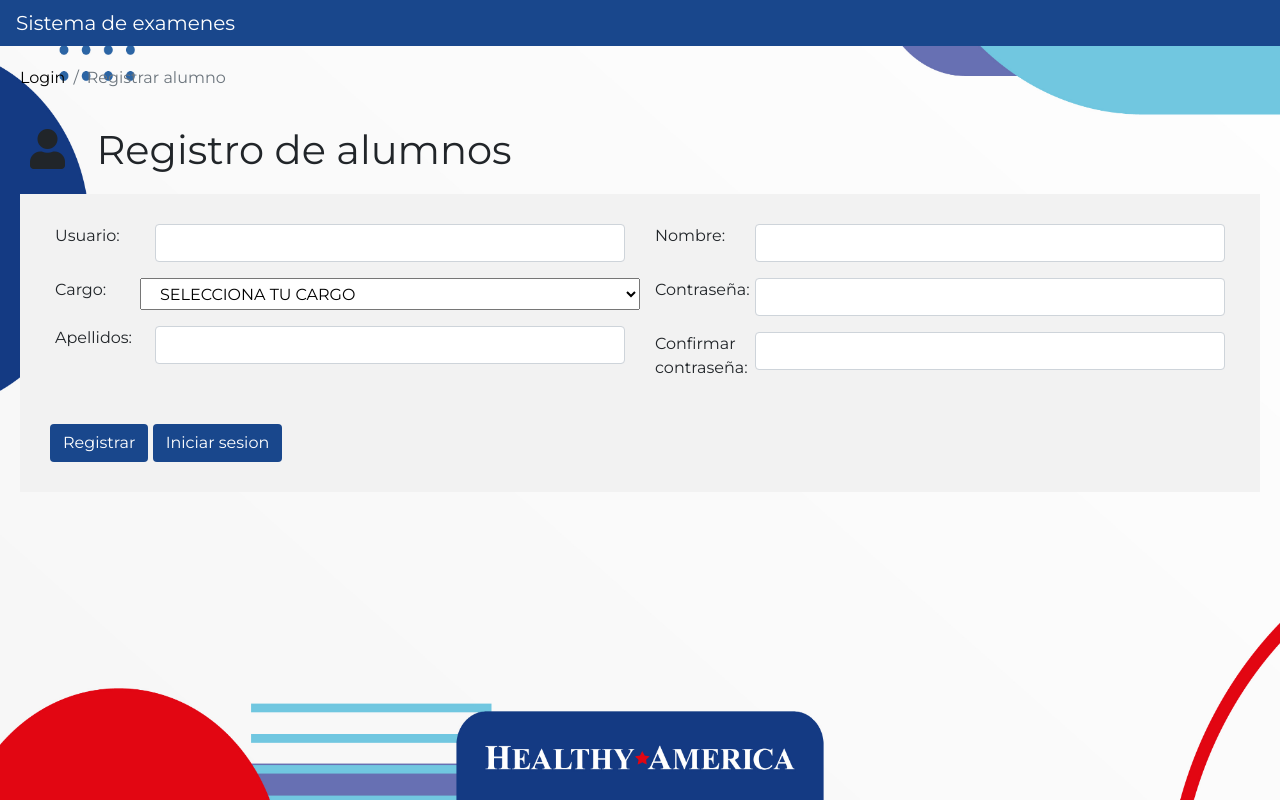
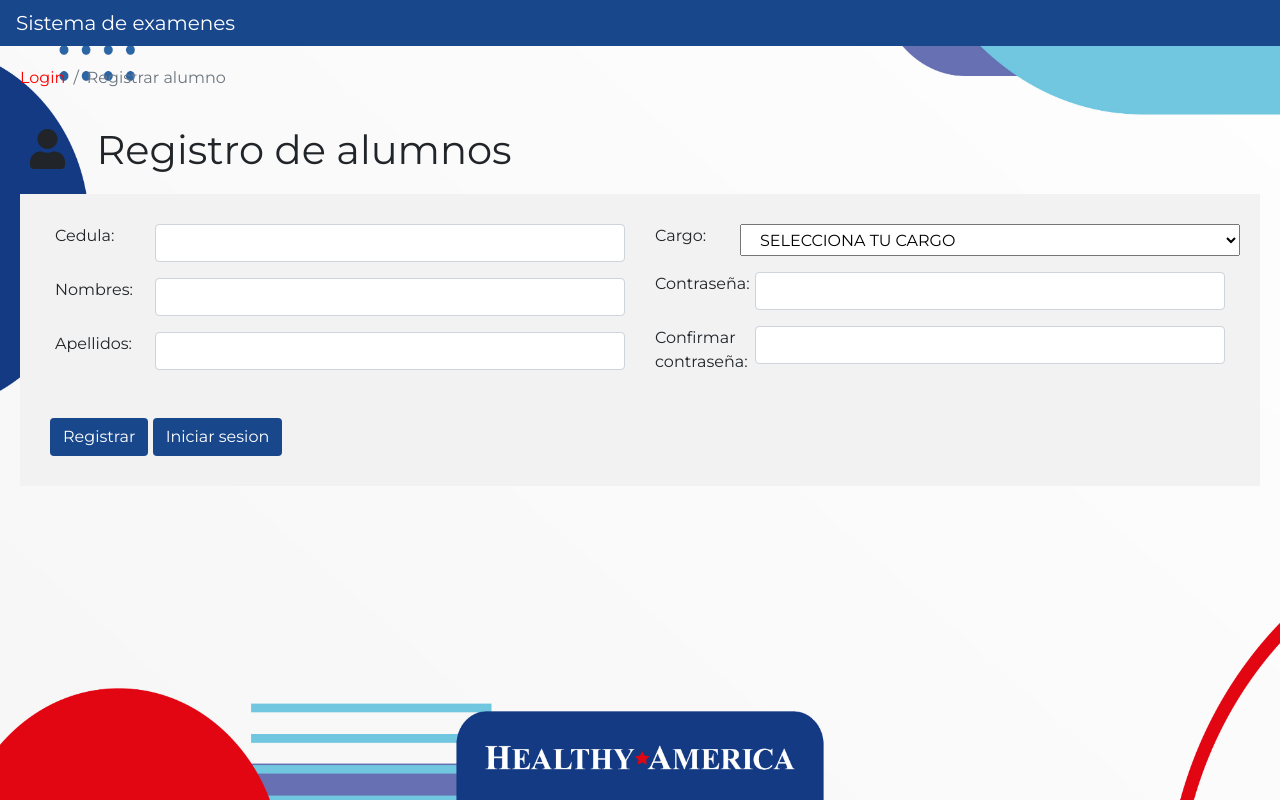
Before and after one commit to Diegotoloza2003/ExamenesHAS, a PHP site: page /registro_de_alumnos.php in a window 1280 px wide. Run offline with PHP 8.4, Linux system fonts and the light colour scheme; tables that the repository leaves empty or names only in its code hold one stand-in row (values such as "Sample post"); data that the repository does not hold is empty; some web fonts are replaced.

Commit message:
guardarcargos

```diff
--- a/models/config.php
+++ b/models/config.php
@@ -2,11 +2,15 @@
 
 	//Datos de conexion con servidor
 
-	define("DB", "db_aa194e_examen");
-	define("HOST", "mysql5026.site4now.net");
-	define("USER", "aa194e_examen");
-	define("PASSWORD", "Holaquehace123");
+	//define("DB", "db_aa194e_examen");
+	//define("HOST", "mysql5026.site4now.net");
+	//define("USER", "aa194e_examen");
+	//define("PASSWORD", "Holaquehace123");
 
+	define("DB", "examenes1");
+	define("HOST", "localhost");
+	define("USER", "root");
+	define("PASSWORD", "");
 	const SHOW_ERRORS = false;
 
 ?>
--- a/modulos/alumnos/models/Student.php
+++ b/modulos/alumnos/models/Student.php
@@ -245,6 +245,7 @@
         $headTable = "<thead><tr>
                               <th>Usuario</th>
                               <th>Nombre</th>
+                              <th>Cargo</th>
                               <th class='text-center'>Estado</th>
                               <th class='text-center'>Password</th>
                               <th></th>
@@ -272,6 +273,11 @@
                         <td>
                             <span class='student-dataTd$datos[id]'>$datos[apellido] $datos[nombre]</span>
                         </td>
+
+                        <td>
+                            <span class='student-dataTd$datos[id]'>$datos[cargo] </span>
+                        </td>
+
                         <td class='text-center'>
                             <button class='update-statusBtn $status' id='update-statusBtn$datos[id]' value='$datos[id]||$datos[estado]' title='Click para actualizar estado'>
 
@@ -366,7 +372,7 @@
                     $addOne = $this->crud(
                         "insert into alumnos (usuario, nombre, cargo, apellido, password, tipoUsuario, estado, fechaDeRegistro) values ('$usuario','$nombre','$cargos','$apellido', '$password', '$userType','$estado', '$date')",
                         "Error al registrar alumno",
-                        $this->success_msg("El alumn@ &nbsp <strong>$nombre  $apellidos&nbsp</strong> se registro correctamente en la base de datos"),
+                        $this->success_msg("El alumn@ &nbsp <strong>$nombre  $apellidos&nbsp</strong> se registro correctamente"),
                         $this->danger_msg("Error al registrar alumno")
                     );
 
@@ -422,23 +428,19 @@
                     <div class="form-body row">
                         <div class="col-md-6">
                             <div class="form-group row">
-                                <label class="col-sm-2">Usuario:</label>
+                                <label class="col-sm-2">Cedula:</label>
                                 <div class="col-sm-10">
                                     <input type="text" name="usuario" id="usuario" class="form-control datos" tabindex="1" value="' . $this->usuario . '">
                                 </div>
                             </div>
 
                             <div class="form-group row">
-                                <label class="col-sm-2">Cargo:</label>
-                                <select class="col-sm-10" name="cargos" id="cargos">
-                                    <option value="" selected disabled>SELECCIONA TU CARGO</option>';
+                                <label class="col-sm-2">Nombres:</label>
+                                <div class="col-sm-10">
+                                    <input type="text" name="nombre" id="nombre" class="form-control datos" tabindex="2" value="' . $this->nombre . '">
+                                </div>
+                            </div>
 
-        foreach ($cargos as $key => $cargo) {
-            $html .= '<option value="' . $cargo['id'] . '">' . $cargo['name'] . '</option>';
-        }
-
-        $html .= '</select>
-                </div>
 
                 <div class="form-group row">
                     <label class="col-sm-2">Apellidos:</label>
@@ -449,12 +451,19 @@
             </div>
 
             <div class="col-md-6">
-                <div class="form-group row">
-                    <label class="col-sm-2">Nombre:</label>
-                    <div class="col-sm-10">
-                        <input type="text" name="nombre" id="nombre" class="form-control datos" tabindex="2" value="' . $this->nombre . '">
-                    </div>
-                </div>
+            <div class="form-group row">
+                <label class="col-sm-2">Cargo:</label>
+                <select class="col-sm-10" name="cargos" id="cargos">
+                    <option value="" selected disabled>SELECCIONA TU CARGO</option>';
+
+foreach ($cargos as $key => $cargo) {
+$html .= '<option value="' . $cargo['id'] . '">' . $cargo['name'] . '</option>';
+}
+
+$html .= '</select>
+</div>
+
+
 
                 <div class="form-group row">
                     <label class="col-sm-2">Contraseña:</label>
@@ -605,13 +614,13 @@
                                 <div class="form-body">
 
                                     <div class="form-group row">
-                                        <label class="label-data col-sm-2">Usuario:</label>
+                                        <label class="label-data col-sm-2">Cedula:</label>
                                         <div class="col-sm-10">
                                             <input type="text" name="user" id="user" class="dataSet form-control" tabindex="1" value="' . $user . '">
                                         </div>
                                     </div>
                                     <div class="form-group row">
-                                        <label class="label-data col-sm-2">Nombre:</label>
+                                        <label class="label-data col-sm-2">Nombres:</label>
                                         <div class="col-sm-10">
                                             <input type="text" name="name" id="name" class="dataSet form-control" tabindex="2" value="' . $name . '">
                                         </div>
@@ -622,6 +631,12 @@
                                             <input type="text" name="apellidos" id="apellidos" class="dataSet form-control" tabindex="3" value="' . $apellidos . '">
                                         </div>
                                     </div>
+                                    <div class="form-group row">
+                                    <label class="label-data col-sm-2">Cargo:</label>
+                                    <div class="col-sm-10">
+                                        <input  type="checkbox"  name="cargos" id="cargo" class="dataSet form-control" tabindex="5" value="' . $apellidos . '">
+                                        </div>
+                                </div>
 
                                 </div>
 
--- a/modulos/examenes/views/theme/css/test.css
+++ b/modulos/examenes/views/theme/css/test.css
@@ -95,9 +95,6 @@
 .save-configBtn{
 	color: #ffffff;
 }
-.columna1{
-	white-space: nowrap;
-}
 
 .col-sm-6 {
 	-ms-flex: 0 0 50%;
--- a/modulos/examenes/views/theme/js/classes/Add_test.js
+++ b/modulos/examenes/views/theme/js/classes/Add_test.js
@@ -420,6 +420,7 @@
 							test.dataConfig[2].value = data.data.hourEx;
 							test.dataConfig[3].value = data.data.dateEx;
 							test.dataConfig[4].value = data.data.promMin;
+							test.dataConfig[5].value = data.data.cargos_select;
 
 						}else{
 
@@ -463,6 +464,7 @@
 								hourEx:test.dataConfig[2].value,
 								dateEx:test.dataConfig[3].value,
 								promMin:test.dataConfig[4].value,
+								cargos_select:test.dataConfig[5].value,
 								idTest:idTest
 							   };
 
--- a/views/theme/css/main.css
+++ b/views/theme/css/main.css
@@ -33,7 +33,7 @@
 }
 a{
 	text-decoration:none;
-	color: #000000;
+	color: #ff0000;
 }
 body h1, h2, h3{
 	margin: 0px;
```
Also changed, not shown: modulos/examenes/controllers/ajax/test_controller.php (+15 -0 lines), modulos/examenes/models/Test.php (+19 -0 lines), modulos/examenes/views/theme/tests_view.php (+23 -8 lines).
